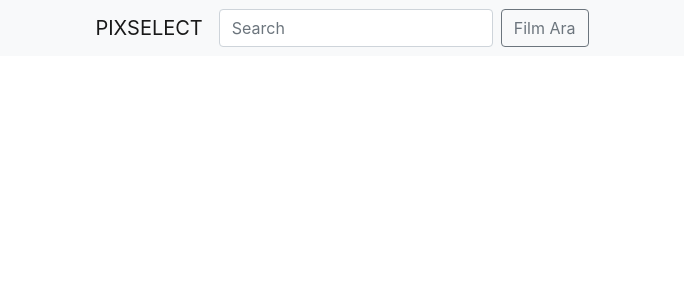
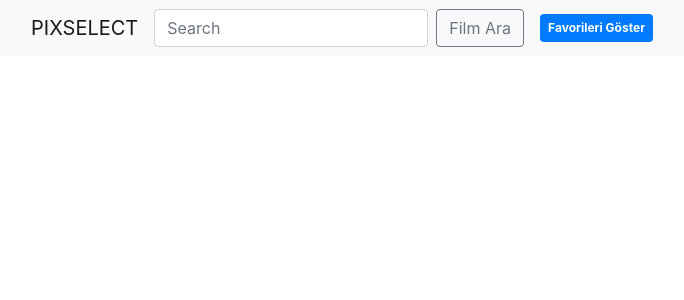
Before and after one commit to beratcengiz/movie-project, a Vue app in the folder pix-select-task/: page /favorites in a window 1280 px wide. Before the commit this address had no page. Shown: the top 300 px of the page, without its empty margins (298-982 px from the left). Built offline with nearby package versions, Linux system fonts and the light colour scheme.

Commit message:
Favoriler sayfası tamamlandı

```diff
--- a/pix-select-task/src/components/Card.vue
+++ b/pix-select-task/src/components/Card.vue
@@ -8,20 +8,30 @@
                 <i class="fab fa-youtube"></i>
                 Detay Göster
             </button>
+            <button @click="a(props.data)">
+                <i class="fab fa-youtube"></i>
+                Favorilere Ekle
+            </button>
         </div>
     </div>
 </template>
 <script>
 import router from '../router/router'
+import myFavorites from '../scripts/favorites.js'
 export default {
     props: ['data'],
     setup(props) {
+        const {addData} = myFavorites();
+        const a = (id) => {
+            console.log('id',id)
+            addData(id)
+        }
         const goToDetail = (id) => {
             // router.push(`/detail/${id}`);
             router.push({ path: '/detail', query: { movie: id } })
         }
         return {
-            goToDetail,props
+            goToDetail,props,a, addData
         }
     }
 }
--- a/pix-select-task/src/components/Navbar.vue
+++ b/pix-select-task/src/components/Navbar.vue
@@ -12,6 +12,7 @@
                 <form class="form-inline my-2 my-lg-0">
                     <input class="form-control mr-sm-2" type="search" placeholder="Search" aria-label="Search">
                     <button class="btn btn-outline-secondary my-2 my-sm-0" type="submit">Film Ara</button>
+                    <router-link to="/favorites" class="ml-3 badge badge-primary p-2">Favorileri Göster</router-link>
                 </form>
             </div>
         </div>
--- a/pix-select-task/src/router/router.js
+++ b/pix-select-task/src/router/router.js
@@ -13,6 +13,14 @@ const routes = [
     // which is lazy-loaded when the route is visited.
     component: () => import(/* webpackChunkName: "about" */ '../views/Detail.vue')
   },
+  {
+    path: '/favorites',
+    name: 'Favorites',
+    // route level code-splitting
+    // this generates a separate chunk (about.[hash].js) for this route
+    // which is lazy-loaded when the route is visited.
+    component: () => import(/* webpackChunkName: "about" */ '../views/Favorites.vue')
+  },
 
 ]
 const router = createRouter({
--- /dev/null
+++ b/pix-select-task/src/scripts/favorites.js
@@ -0,0 +1,10 @@
+import {ref} from 'vue'
+let data = ref([])
+const myFavorities = () => {
+    const addData = (parameter) => {
+        data.value.push(parameter);
+        console.log('data',data.value)
+    }
+    return {addData,data}
+}
+export default myFavorities;
--- /dev/null
+++ b/pix-select-task/src/views/Favorites.vue
@@ -0,0 +1,15 @@
+<template>
+    <div class="container">
+        <div class="row">
+            <div class="col-md-4" v-for="data in data" :key="data">
+                <Card :data = "data"></Card>
+            </div>
+        </div>
+    </div>
+</template>
+<script setup>
+import Card from '../components/Card.vue';
+import myFavorites from '../scripts/favorites.js'
+const {data} = myFavorites();
+console.log('asdasf',data)
+</script>
```
